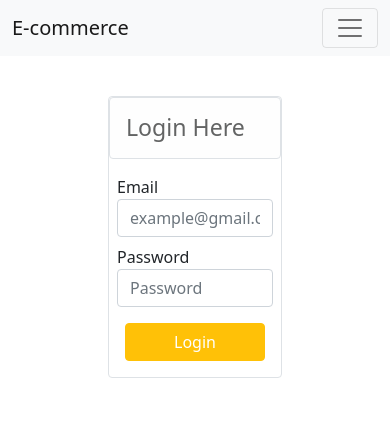
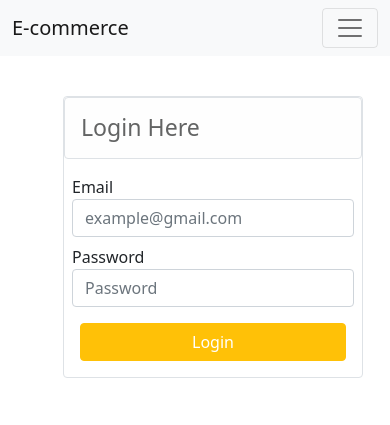
Before and after one commit to yashsarjekar/django_E-commerce, a Django app: page /login in a window 390 px wide. Shown: the top 425 px of the page. Run offline with Django 3.2, Linux system fonts and the light colour scheme.

Commit message:
css style commit

```diff
--- a/ecomm/templates/login.html
+++ b/ecomm/templates/login.html
@@ -2,11 +2,27 @@
 
 
 {% block content %}
+<style>
+@media only screen and (max-width: 360px) {
+ .lo{
+     width: 250px;
+     margin-left: 30px;
+     position: relative;
+     right: 45px;
+ }
+}
+@media only screen and (min-width:361px) and (max-width: 500px) {
+ .lo{
+     width: 300px;
+     position: relative;
+     right: 45px;
+ }
+}
+</style>
 
-
-<div class="container">
-        <div class="p-5 m-5">
-            <div class="col-lg-5 mx-auto border rounded">
+<div class="container center">
+        <div class="p-5 m-5 center">
+            <div class="col-lg-5 lo mx-auto border rounded">
                 <h3 class="alert alert-light border rounded">Login Here</h3>
                     <form action="/login" method="POST">
                         {% csrf_token %}
```
Also changed, not shown: ecomm/templates/register.html (+18 -1 lines), ecomm/db.sqlite3.
